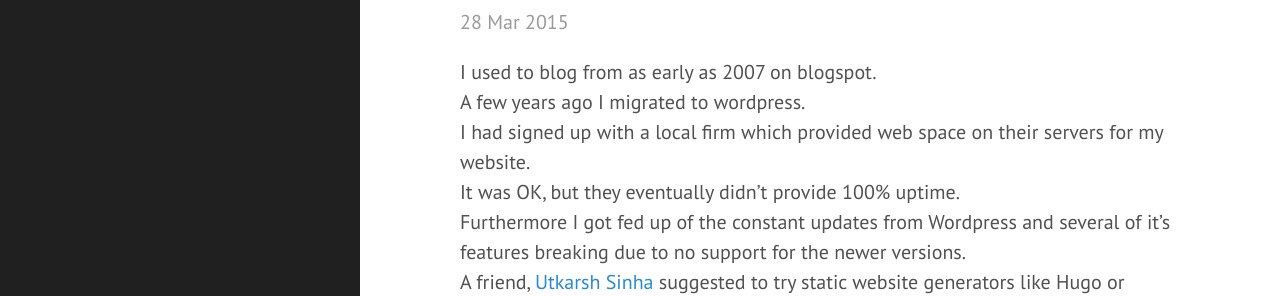
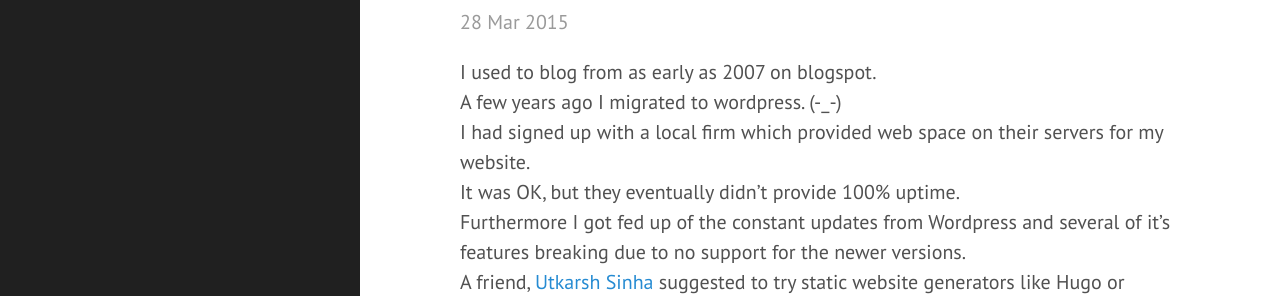
Before and after one commit to Ghatage/ghatage.github.io, a Jekyll site: the page built from _posts/2015-03-28-its-alive.md, in a window 1280 px wide and 1162 px high. Shown: the part 153-449 px from the top of the window. Built offline with Jekyll 4.4.1, drawn with Linux system fonts in a browser that asks for light colours; Markdown is read by kramdown in place of the engine named in the settings; comment, search, counter and statistics services are not loaded.

```diff
--- a/_posts/2015-03-28-its-alive.md
+++ b/_posts/2015-03-28-its-alive.md
@@ -6,7 +6,7 @@ comments: true
 ---
 
 I used to blog from as early as 2007 on blogspot.
-<br>A few years ago I migrated to wordpress.
+<br>A few years ago I migrated to wordpress. (-_-)
 <br>I had signed up with a local firm which provided web space on their servers for my website.
 <br>It was OK, but they eventually didn't provide 100% uptime.
 <br>Furthermore I got fed up of the constant updates from Wordpress and several of it's features breaking due to no support for the newer versions.
```
